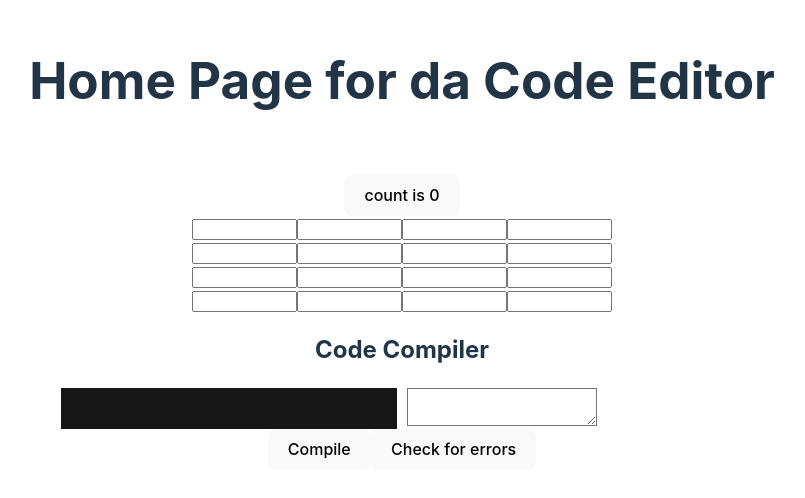
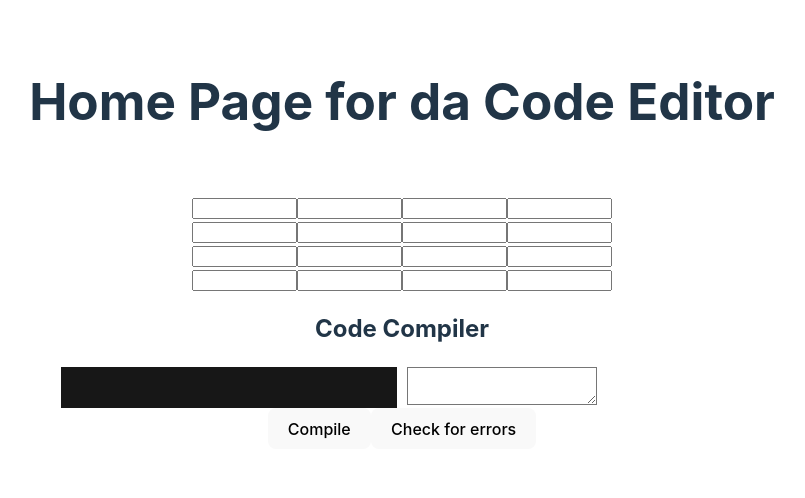
Before and after one commit to joserenter1a/PySonic, a React (Vite) app in the folder pysonic/: page / in a window 1280 px wide. Shown: the part 140-638 px from the top of the page, without its empty margins (238-1043 px from the left). Built offline with nearby package versions, Linux system fonts and the light colour scheme.

Commit message:
attempted to factor out grid system. Not getting gid in correct format for react element

```diff
--- a/pysonic/src/components/Grid.jsx
+++ b/pysonic/src/components/Grid.jsx
@@ -1,25 +1,34 @@
 import * as React from 'react';
 import { useState } from 'react';
+
+const GenText = () => {
+  return (<input type="text" id="name" name="name" required minLength="4" maxLength="8" size="10"/>);
+}
+
+const MakeGrid = ({height, width}) => {
+  const row = [];
+    for (let i = 0; i < width; i++) {
+      row.push(<GenText key={i}/>);
+    }
+  return (<row/>);
+}
+
 export const Grid = () => {
     // javascript variables that can be used in your components i.e. count
     const [count, setCount] = useState(0);
     const [text, secText] = useState("");
-    let col = [];
-    for (let i = 0; i < 100; i++){
-      let row = [];
-      for (let j = 0; j < 8; j++){
-        row.push([]);
-      }
-      col.push(row);
-    }
-    console.log(col);
+
+    const CompletedGrid = MakeGrid(5, 5);
+    console.log(CompletedGrid);
     // the return statement only returns html/xml components
     return (
       <div>
-        <button onClick={() => setCount((count) => count + 1)}>
-          count is {count}
-        </button>
-        <div><input type="text" id="name" name="name" required minLength="4" maxLength="8" size="10"/>
+
+        <div>
+        </div>
+
+        <div>
+        <input type="text" id="name" name="name" required minLength="4" maxLength="8" size="10"/>
         <input type="text" id="name" name="name" required minLength="4" maxLength="8" size="10"/>
         <input type="text" id="name" name="name" required minLength="4" maxLength="8" size="10"/>
         <input type="text" id="name" name="name" required minLength="4" maxLength="8" size="10"/></div>
```
